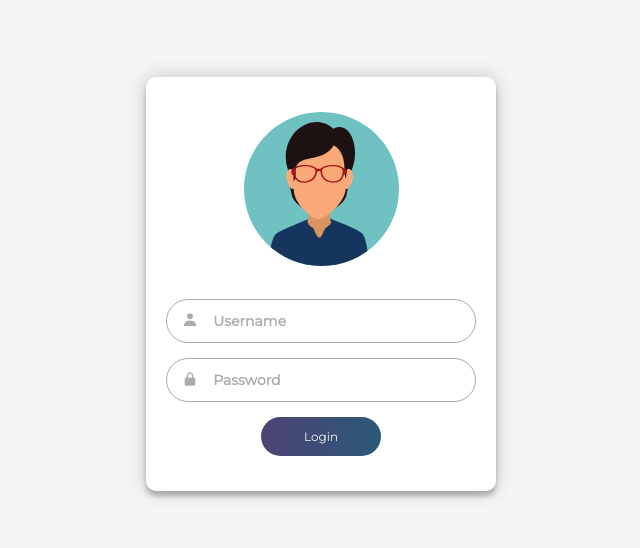
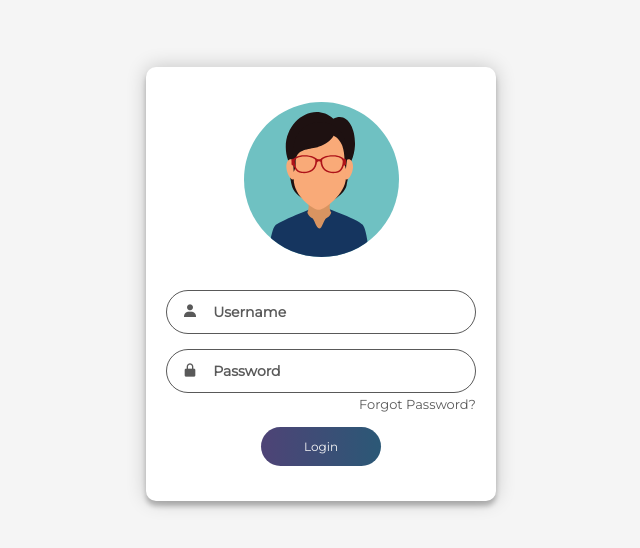
Before and after one commit to TotonAntoko/form-login-register, a plain HTML site: page index.html in a window 1280 px wide. Shown: the part 108-656 px from the top of the page, without its empty margins (319-959 px from the left). Drawn offline with nearby package versions, Linux system fonts and the light colour scheme.

Commit message:
add forgot password

```diff
--- a/assets/scss/main.scss
+++ b/assets/scss/main.scss
@@ -3,7 +3,7 @@
 /* Variables */
 :root {
   --Montserrat: "Montserrat", cursive;
-  --border-color: rgba(0, 0, 0, 0.329);
+  --border-color: rgba(0, 0, 0, 0.652);
 }
 
 * {
@@ -19,6 +19,12 @@ body {
   overflow: hidden;
   background: whitesmoke;
   font-family: var(--Montserrat);
+}
+
+a {
+  font-size: 1.3rem;
+  text-decoration: none;
+  color: var(--border-color);
 }
 
 .container {
@@ -94,6 +100,16 @@ form {
       }
     }
   }
+
+  a {
+    margin: -1.2rem 0 1.5rem 0;
+    text-align: right;
+    display: block;
+
+    &:hover {
+      color: #4e4376;
+    }
+  }
 }
 
 input {
--- a/index.html
+++ b/index.html
@@ -39,6 +39,7 @@
           </div>
         </div>
 
+        <a href="#" class="forgot-password">Forgot Password?</a>
         <div class="login-btn">
           <button type="submit" class="btn btn-login">Login</button>
         </div>
```
Also changed, not shown: assets/css/main.css, 1 other file.
